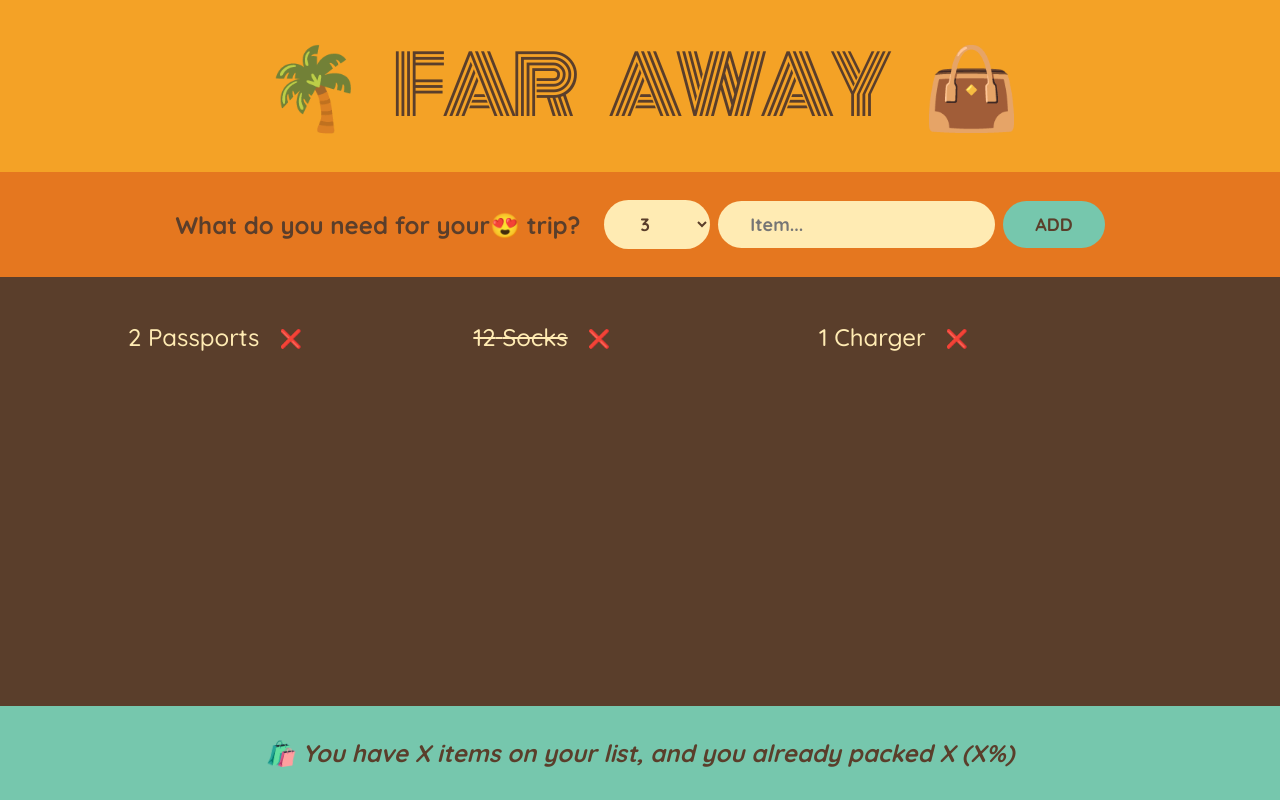
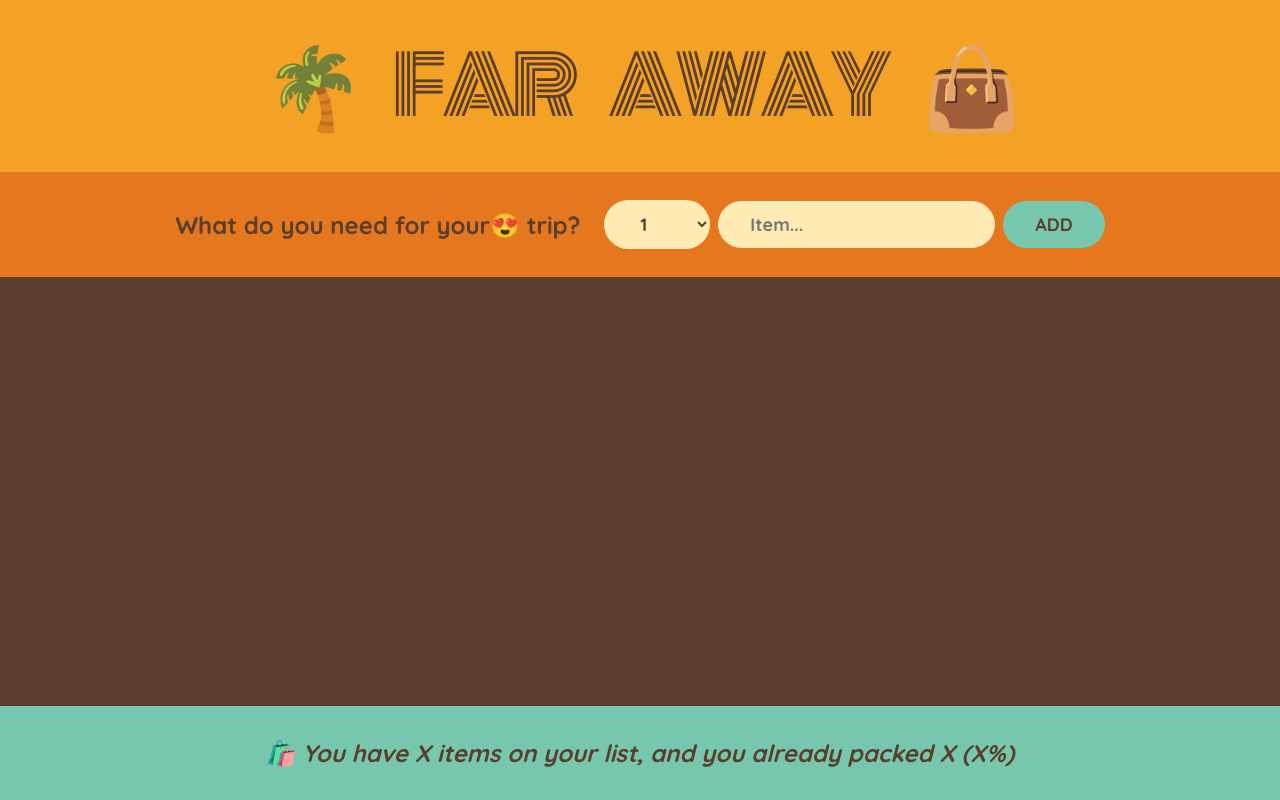
Before and after one commit to estherbreath/Packing-list-React, a React (Create React App) app: page / in a window 1280 px wide. Built offline with nearby package versions, Linux system fonts and the light colour scheme.

Commit message:
lifting-up-stte

```diff
--- a/src/App.js
+++ b/src/App.js
@@ -7,11 +7,17 @@
 ];
 
 export default function App() {
+  const [items, setItems] = useState([]);
+
+  function handleAddItems(item) {
+    setItems((items) => [...items, item]);
+  }
+
   return (
     <div className="app">
       <Logo />
-      <Form />
-      <PackingList />
+      <Form onAddItems={handleAddItems} />
+      <PackingList items={items} />
       <Stats />
     </div>
   );
@@ -20,12 +26,23 @@
 function Logo() {
   return <h1>🌴 Far Away 👜</h1>;
 }
-function Form() {
+function Form({ onAddItems }) {
   const [description, setDescription] = useState("");
-  const [quantity, setQuantity] = useState(3);
+  const [quantity, setQuantity] = useState(1);
+  const [items, setItems] = useState([]);
 
   function handleSubmit(e) {
     e.preventDefault();
+
+    if (!description) return;
+
+    const newItem = { description, quantity, packed: false, id: Date.now() };
+    console.log(newItem);
+
+    onAddItems(newItem);
+
+    setDescription("");
+    setQuantity(1);
   }
 
   return (
@@ -54,11 +71,11 @@
     </form>
   );
 }
-function PackingList() {
+function PackingList({ items }) {
   return (
     <div className="list">
       <ul>
-        {initialItems.map((item) => (
+        {items.map((item) => (
           <Item item={item} key={item.id} />
         ))}
       </ul>
```
